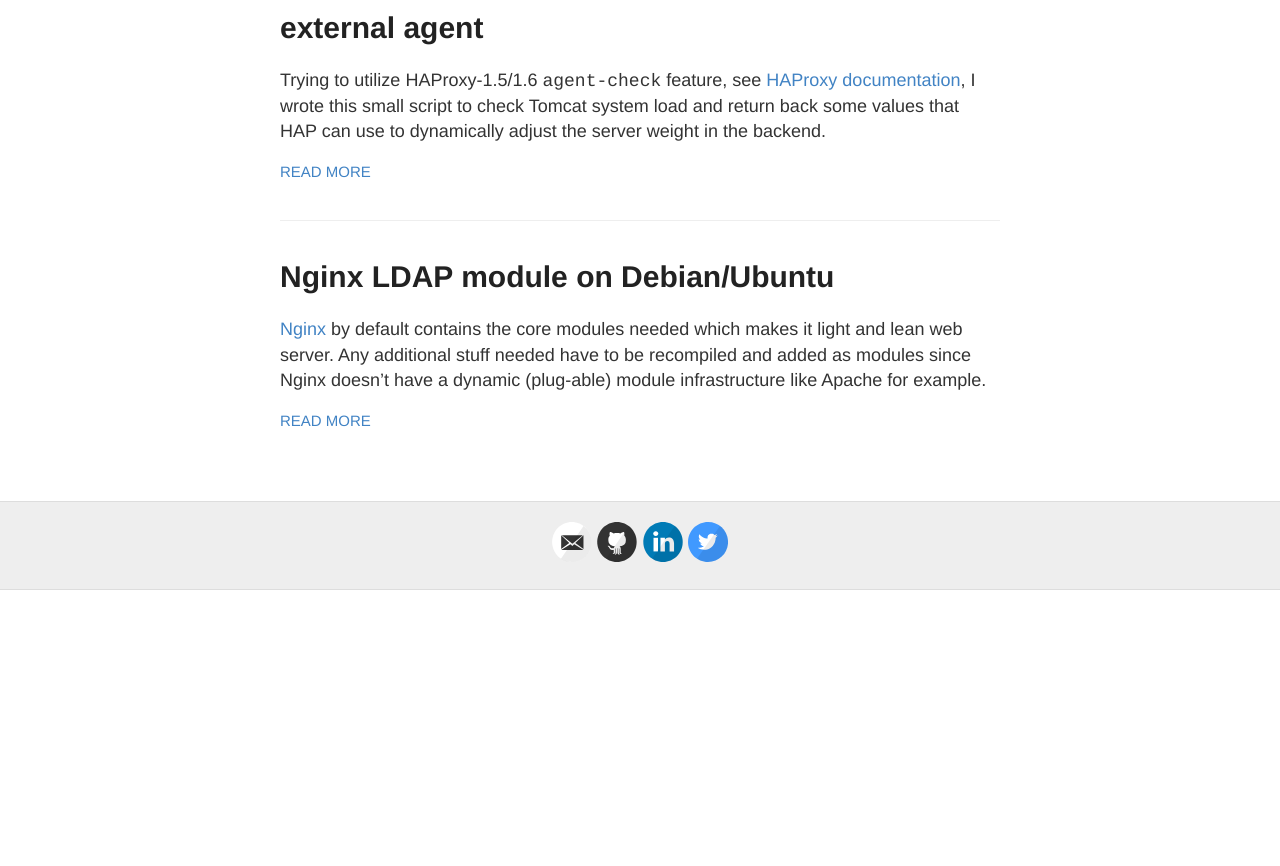
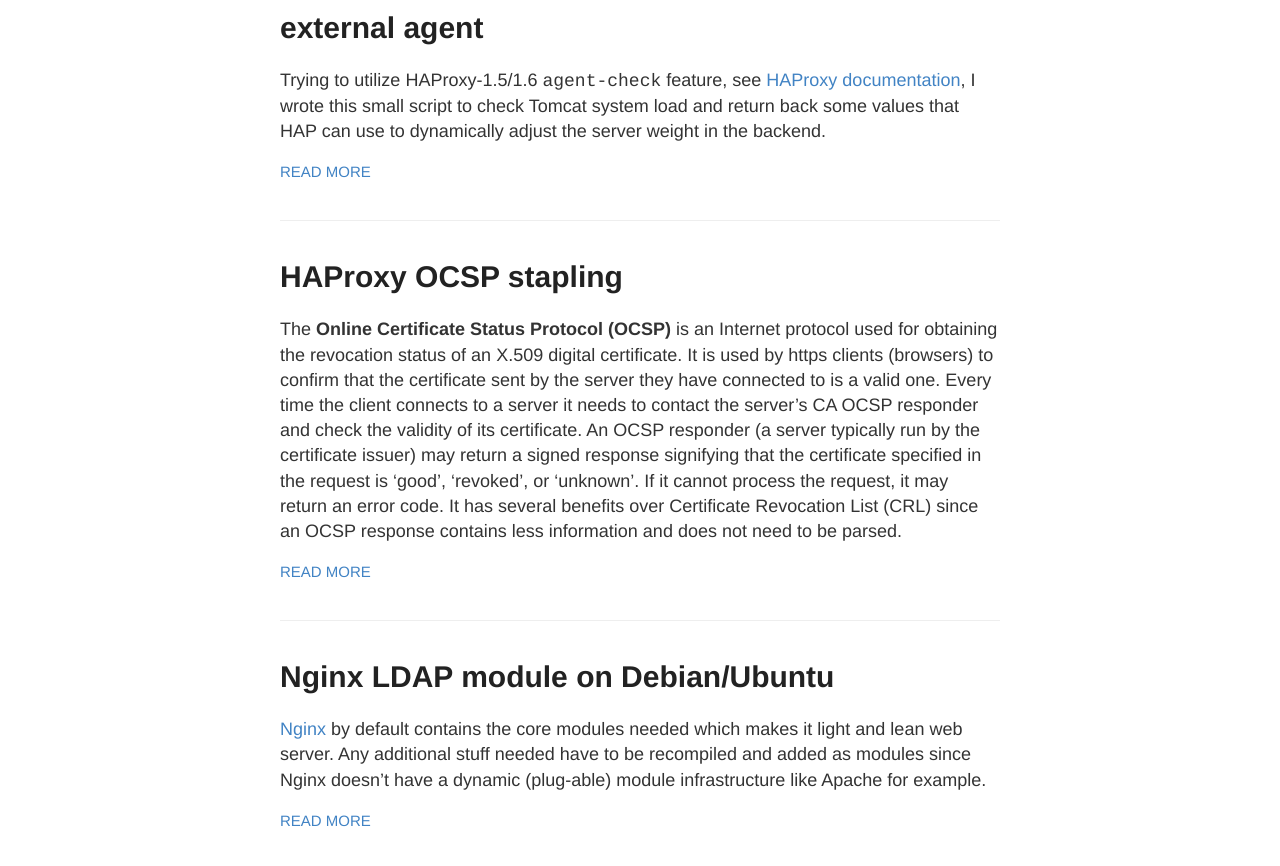
Before and after one commit to icicimov/icicimov.github.io, a Jekyll site: the page built from index.html, in a window 1280 px wide and 900 px high, scrolled down 961 px. Shown: the top 866 px of the window. Built offline with Jekyll 4.4.1, drawn with Linux system fonts in a browser that asks for light colours; Markdown is read by kramdown in place of the engine named in the settings; before the commit the page ends 1551 px from its top, so only the background shows below that; some of the changed lines change nothing that is shown.

Commit message:
New post

````diff
--- a/_posts/2014-9-2-Nginx-LDAP-module.md
+++ b/_posts/2014-9-2-Nginx-LDAP-module.md
@@ -4,7 +4,7 @@
 author:
   name: Igor Cicimov
   email: igorc@encompasscorporation.com
-description: 'Compile LDAP module for Nginx'
+description: 'Compile LDAP module for Nginx in Debian/Ubuntu'
 keywords: 'nginx,ldap'
 license: '[CC BY-ND 4.0](https://creativecommons.org/licenses/by-nd/4.0)'
 title: 'Nginx LDAP module on Debian/Ubuntu'
--- /dev/null
+++ b/_posts/2015-3-30-HAProxy-OCSP-stapling.md
@@ -0,0 +1,120 @@
+---
+layout: post
+comments: true
+author:
+  name: Igor Cicimov
+  email: igorc@encompasscorporation.com
+description: 'Introduction to OCSP and OCSP stapling and HAProxy OCSP stapling usage'
+keywords: 'haproxy,ocsp'
+license: '[CC BY-ND 4.0](https://creativecommons.org/licenses/by-nd/4.0)'
+title: 'HAProxy OCSP stapling'
+---
+
+The **Online Certificate Status Protocol (OCSP)** is an Internet protocol used for obtaining the revocation status of an X.509 digital certificate.  It is used by https clients (browsers) to confirm that the certificate sent by the server they have connected to is a valid one. Every time the client connects to a server it needs to contact the server's CA OCSP responder and check the validity of its certificate. An OCSP responder (a server typically run by the certificate issuer) may return a signed response signifying that the certificate specified in the request is 'good', 'revoked', or 'unknown'. If it cannot process the request, it may return an error code. It has several benefits over Certificate Revocation List (CRL) since an OCSP response contains less information and does not need to be parsed.
+
+OCSP stapling, formally known as the TLS Certificate Status Request extension, is an alternative approach to the OCSP for checking the revocation status of X.509 digital certificates. It allows the presenter (the server) of a certificate to bear the resource cost involved in providing OCSP responses by appending ("stapling") a time-stamped OCSP response signed by the CA to the initial TLS Handshake, eliminating the need for clients to contact the CA.
+
+## Setting HAP for OCSP stapling
+
+HAProxy implements OCSP stapling since version 1.5.6. By attaching the CA signed OCSP response to the initial SSL/TLS hand shake, the servers speed up the process of the establishing the SSL connection since the client does not need to contact the CRL or the OCSP responder of the CA does saving significant time. In our case, we need to contact the OCSP responder of our CA (Digicert), save the response in a file and tell HAP to use that file for stapling. The process can be described in two steps:
+
+1.  Obtain the signed response from the OCSP authority
+
+    ```
+    root@server:/etc/haproxy# openssl ocsp -issuer DigiCertSecureServerCA.pem -cert star_mydomain_com.crt -url http://ocsp.digicert.com -header Host ocsp.digicert.com -no_nonce -noverify -respout star_mydomain_com.crt.ocsp
+    star_mydomain_com.crt: good
+        This Update: Mar 29 12:05:00 2015 GMT
+        Next Update: Apr  5 12:20:00 2015 GMT
+    ```
+
+2.  Dynamically update HAP with this information
+
+    ```
+    root@server:/etc/haproxy# echo "set ssl ocsp-response $(/usr/bin/base64 -w 10000 /etc/haproxy/star_mydomain_com.crt.ocsp)" | socat stdio unix-connect:/run/haproxy/admin.sock
+    OCSP Response updated!
+    ```
+
+We can automate the process with running the following script `/usr/local/bin/ocsp_update.sh` as cronjob on daily basis:
+
+```bash
+#!/bin/bash
+
+# Certificates path and names
+DIR="/etc/haproxy"
+CERT="star_mydomain_com.crt"
+
+# Get the issuer URI, download it's certificate and convert into PEM format
+ISSUER_URI=$(openssl x509 -in ${DIR}/${CERT} -text -noout | grep 'CA Issuers' | cut -d: -f2,3)
+ISSUER_NAME=$(echo ${ISSUER_URI##*/} | while read -r fname; do echo ${fname%.*}; done)
+wget -q -O- $ISSUER_URI | openssl x509 -inform DER -outform PEM -out ${DIR}/${ISSUER_NAME}.pem
+
+# Get the OCSP URL from the certificate
+ocsp_url=$(openssl x509 -noout -ocsp_uri -in ${DIR}/${CERT})
+
+# Extract the hostname from the OCSP URL
+ocsp_host=$(echo $ocsp_url | cut -d/ -f3)
+
+# Create/update the ocsp response file and update HAProxy
+openssl ocsp -noverify -no_nonce -issuer ${DIR}/${ISSUER_NAME}.pem -cert ${DIR}/${CERT} -url $ocsp_url -header Host $ocsp_host -respout ${DIR}/${CERT}.ocsp
+[[ $? -eq 0 ]] && [[ $(pidof haproxy) ]] && [[ -s ${DIR}/${CERT}.ocsp ]] && echo "set ssl ocsp-response $(/usr/bin/base64 -w 10000 ${DIR}/${CERT}.ocsp)" | socat stdio unix-connect:/run/haproxy/admin.sock
+
+exit 0
+```
+
+The script, apart from the last line that updates the HAP, is pretty generic and can be used with any PEM type certificate with some other services like Apache, Nginx etc.
+
+To test the OCSP stapling:
+
+```
+igorc@igor-laptop:~/Downloads$ echo quit | openssl s_client -connect server.mydomain.com:443 -status
+CONNECTED(00000003)
+depth=2 C = US, O = DigiCert Inc, OU = www.digicert.com, CN = DigiCert Global Root CA
+verify error:num=19:self signed certificate in certificate chain
+verify return:0
+OCSP response:
+======================================
+OCSP Response Data:
+    OCSP Response Status: successful (0x0)
+    Response Type: Basic OCSP Response
+    Version: 1 (0x0)
+    Responder Id: 9071DB37EB73C8EFDCD51E12B634BA2B5AA0A692
+    Produced At: Mar 29 12:05:00 2015 GMT
+    Responses:
+    Certificate ID:
+      Hash Algorithm: sha1
+      Issuer Name Hash: 20A6948B01BEE825A43A455576661F55C1920633
+      Issuer Key Hash: 9071DB37EB73C8EFDCD51E12B634BA2B5AA0A692
+      Serial Number: 064E51056C1688FFD0A9172758797C49
+    Cert Status: good
+    This Update: Mar 29 12:05:00 2015 GMT
+    Next Update: Apr  5 12:20:00 2015 GMT
+
+    Signature Algorithm: sha1WithRSAEncryption
+         3c:9e:39:45:51:c5:55:61:78:26:cc:3e:3d:78:44:b7:37:53:
+         f8:09:25:a1:80:8a:2f:39:ca:db:1e:94:d5:69:47:f6:c6:cc:
+         c2:74:7b:fb:0c:75:67:49:a2:5d:17:69:68:5b:43:fa:d7:27:
+         53:76:24:13:e9:7f:7e:5b:da:25:9e:a7:ee:10:56:33:2e:f0:
+         d6:1b:13:a7:78:fd:96:23:51:5f:5b:9e:33:55:d1:73:c7:6a:
+         cd:50:30:8f:40:8c:bc:0e:5f:e7:14:04:fc:cd:88:d1:5f:e6:
+         34:2a:41:22:92:29:c6:cc:b8:bb:26:1d:ef:4b:c1:17:35:be:
+         c9:f4:19:11:d6:b7:70:18:72:19:b8:ad:b3:f6:be:c6:95:cd:
+         97:80:04:ce:12:2d:37:00:db:a3:f0:25:4e:e1:38:f4:90:29:
+         2d:e5:4e:6c:e6:a6:d8:02:eb:be:59:f3:55:7c:cb:73:73:2c:
+         f9:9a:42:3f:43:7e:ee:6a:52:2f:46:3e:72:ee:ee:78:10:97:
+         fc:97:c3:87:f6:9d:15:4e:3b:13:cb:37:db:0f:d8:1f:58:6c:
+         c3:1a:45:94:c5:d8:d1:3f:dd:f4:82:c3:e2:a0:51:95:7f:37:
+         1b:d3:28:af:bc:23:05:13:53:fe:dc:42:ae:7b:92:ec:2d:e7:
+         0b:4a:56:aa
+======================================
+---
+Certificate chain
+ 0 s:/C=AU/ST=New South Wales/L=Sydney/O=My Corporation Pty Ltd/CN=*.mydomain.com
+   i:/C=US/O=DigiCert Inc/CN=DigiCert Secure Server CA
+ 1 s:/C=US/O=DigiCert Inc/CN=DigiCert Secure Server CA
+   i:/C=US/O=DigiCert Inc/OU=www.digicert.com/CN=DigiCert Global Root CA
+ 2 s:/C=US/O=DigiCert Inc/OU=www.digicert.com/CN=DigiCert Global Root CA
+   i:/C=US/O=DigiCert Inc/OU=www.digicert.com/CN=DigiCert Global Root CA
+...
+```
+
+We can see the server including the OCSP response in the TLS handshake.
````
Also changed, not shown: 4 other files.
